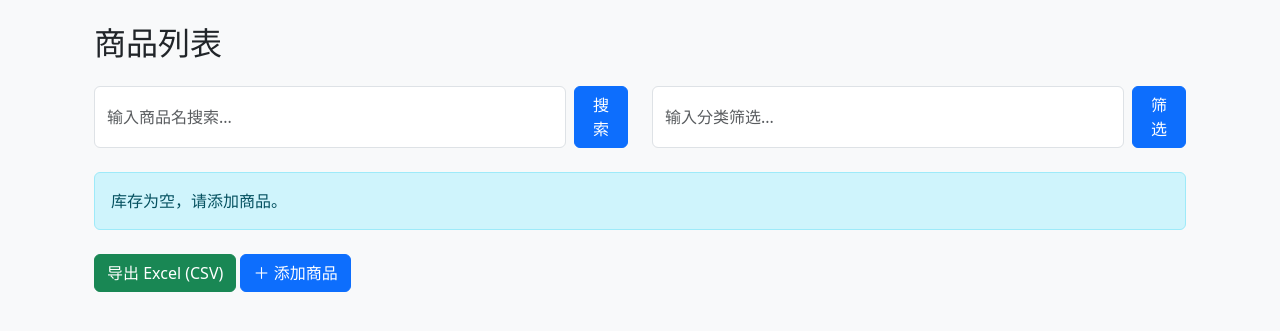
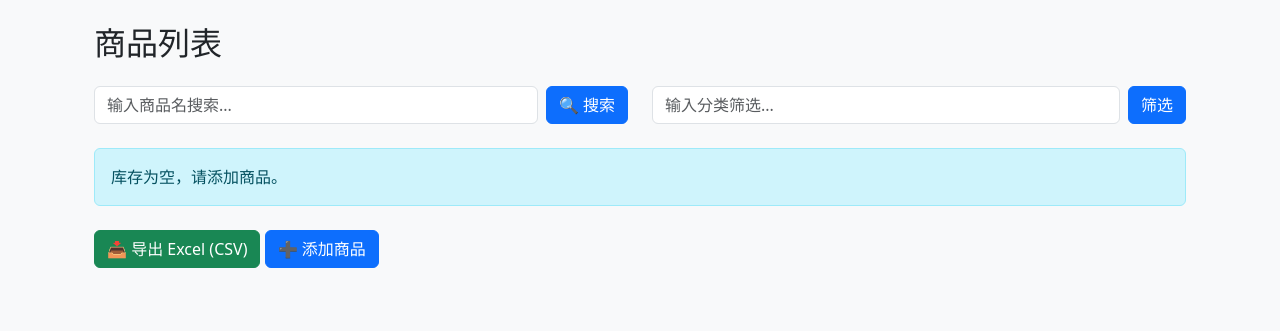
Before and after one commit to cx1331/inventory-system, a Flask app: page /inventory in a window 1280 px wide. Shown: the part 56-387 px from the top of the page. Run offline with Flask 3, Linux system fonts and the light colour scheme; data that the repository does not hold is empty; some libraries are stand-ins or nearby versions.

Commit message:
Update inventory.html

```diff
--- a/templates/inventory.html
+++ b/templates/inventory.html
@@ -8,16 +8,17 @@
 
     <!-- 搜索和筛选表单 -->
     <div class="row mb-4">
-        <div class="col-md-6">
+        <div class="col-md-6 mb-3 mb-md-0">
             <form action="/search" method="get" class="d-flex">
                 <input type="text" name="q" class="form-control me-2" placeholder="输入商品名搜索...">
-                <button type="submit" class="btn btn-primary">搜索</button>
+                <!-- 增加了 white-space: nowrap; 强制按钮文字不换行！ -->
+                <button type="submit" class="btn btn-primary" style="white-space: nowrap;">🔍 搜索</button>
             </form>
         </div>
         <div class="col-md-6">
             <form action="/filter_category" method="get" class="d-flex">
                 <input type="text" name="cat" class="form-control me-2" placeholder="输入分类筛选...">
-                <button type="submit" class="btn btn-primary">筛选</button>
+                <button type="submit" class="btn btn-primary" style="white-space: nowrap;">筛选</button>
             </form>
         </div>
     </div>
@@ -42,7 +43,7 @@
                     <td>{{ p['name'] }}</td>
                     <td>
                         {% if p['quantity'] < 10 %}
-                            <span class="badge bg-danger">{{ p['quantity'] }}</span>
+                            <span class="badge bg-danger">⚠️ {{ p['quantity'] }} (库存不足)</span>
                         {% else %}
                             {{ p['quantity'] }}
                         {% endif %}
@@ -64,9 +65,9 @@
     {% endif %}
 
     <!-- 底部按钮 -->
-     <div class="mt-4">
-        <a href="/export" class="btn btn-success">导出 Excel (CSV)</a>
-        <a href="/add_form" class="btn btn-primary">＋ 添加商品</a>
-     </div>
+    <div class="mt-4">
+        <a href="/export" class="btn btn-success">📥 导出 Excel (CSV)</a>
+        <a href="/add_form" class="btn btn-primary">➕ 添加商品</a>
+    </div>
 </div>
 {% endblock %}
```
